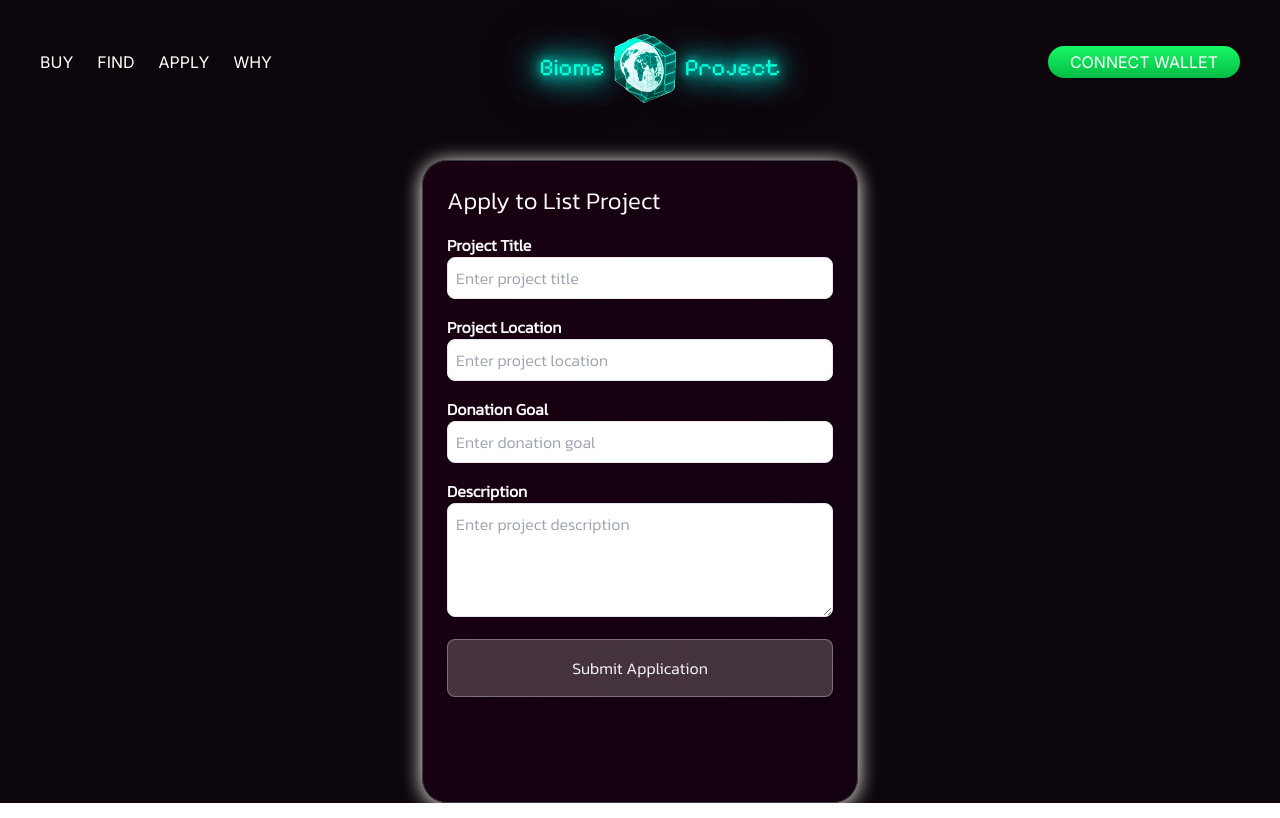
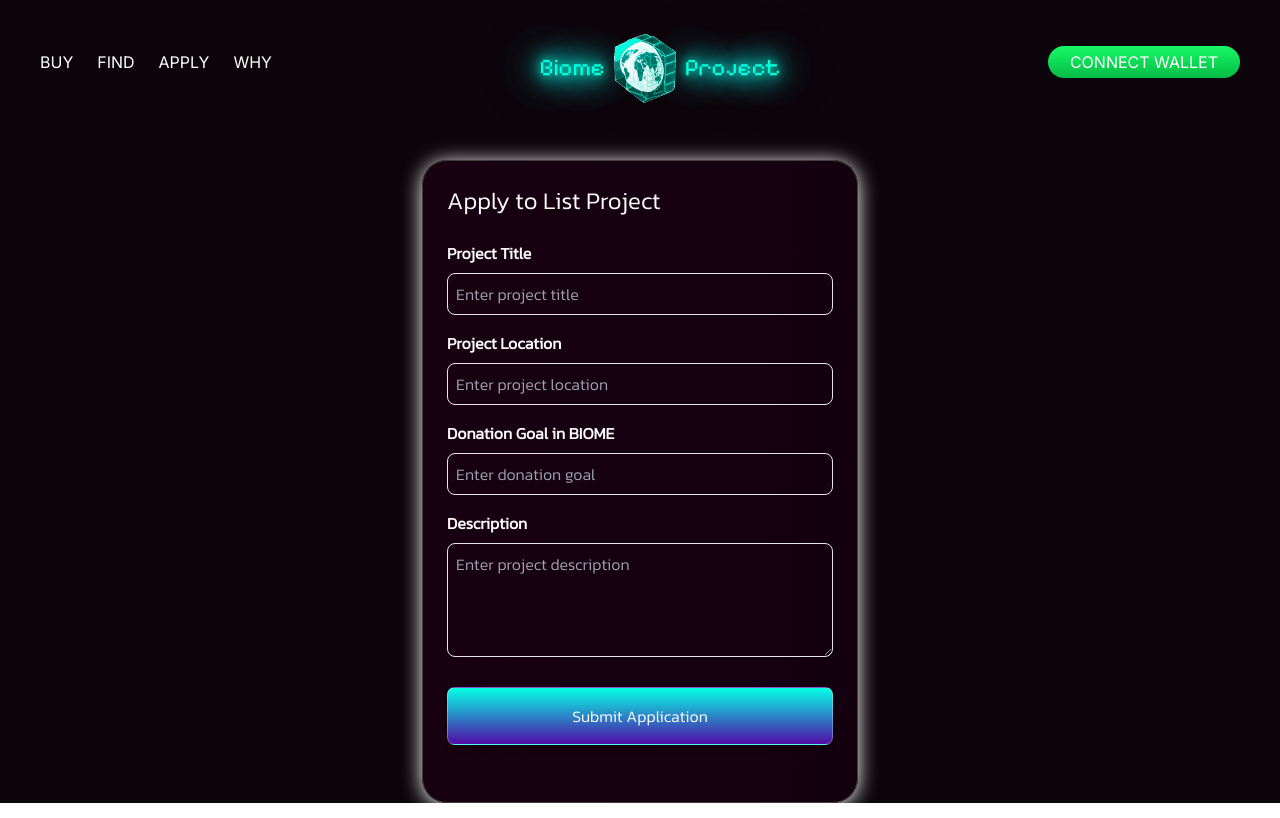
Before and after one commit to devtinapark/biome-project-deploy, a Next.js app: page / in a window 1280 px wide. Both pictures are taken after a click on the link "APPLY". Built offline with nearby package versions, Linux system fonts and the light colour scheme; what @joyid/ckb would draw is missing.

Commit message:
updated css and added apply component.

```diff
--- /dev/null
+++ b/app/components/NFTBox.jsx
@@ -0,0 +1,99 @@
+import React, { useState, useEffect } from 'react';
+
+const NFTBox = () => {
+  const [projectApply, setProjectApply] = useState({
+    title: '',
+    location: '',
+    goal: '',
+    desc: ''
+  });
+  const [successMessage, setSuccessMessage] = useState('');
+
+  const handleChange = (e) => {
+    setSuccessMessage('');
+    const { name, value } = e.target;
+    setProjectApply((prev) => ({ ...prev, [name]: value }));
+  };
+
+  const handleConfirmSend = () => {
+    // Save to local storage
+    localStorage.setItem('projectApplication', JSON.stringify(projectApply));
+
+    // Console log data
+    console.log('Project Application:', projectApply);
+
+    // Display success message
+    setSuccessMessage('Application submitted successfully!');
+
+    // Clear form
+    setProjectApply({
+      title: '',
+      location: '',
+      goal: '',
+      desc: ''
+    });
+  };
+
+  return (
+    <div className="project-box mx-auto p-6 rounded-lg">
+      <h1 className="text-2xl mb-6">Apply to List Project</h1>
+      <div className="mb-4">
+        <p className="font-bold">Project Title</p>
+        <input
+          type="text"
+          name="title"
+          className="w-full p-2 mt-2 border border-primary rounded-lg bg-transparent"
+          placeholder="Enter project title"
+          value={projectApply.title}
+          onChange={handleChange}
+        />
+      </div>
+      <div className="mb-4">
+        <p className="font-bold">Project Location</p>
+        <input
+          type="text"
+          name="location"
+          className="w-full p-2 mt-2 border border-primary rounded-lg bg-transparent"
+          placeholder="Enter project location"
+          value={projectApply.location}
+          onChange={handleChange}
+        />
+      </div>
+      <div className="mb-4">
+        <p className="font-bold">Donation Goal in BIOME</p>
+        <input
+          type="number"
+          name="goal"
+          className="w-full p-2 mt-2 border border-primary rounded-lg bg-transparent"
+          placeholder="Enter donation goal"
+          value={projectApply.goal}
+          onChange={handleChange}
+        />
+      </div>
+      <div className="mb-4">
+        <p className="font-bold">Description</p>
+        <textarea
+          name="desc"
+          className="w-full p-2 mt-2 border border-primary rounded-lg bg-transparent"
+          rows="4"
+          placeholder="Enter project description"
+          value={projectApply.desc}
+          onChange={handleChange}
+        ></textarea>
+      </div>
+      <button
+        onClick={handleConfirmSend}
+        className="mt-6 flex flex-row items-center justify-around w-full bg-white bg-opacity-20 rounded-lg shadow-md backdrop-filter backdrop-blur-md border border-white border-opacity-30 p-4"
+        style={{
+          background: 'linear-gradient(#05FFE6, #510CA7)',
+        }}>
+        Submit Application
+      </button>
+      {successMessage && (
+        <p className="text-green-500 mt-2">{successMessage}</p>
+      )}
+    </div>
+  );
+};
+
+export default NFTBox;
--- a/app/page.jsx
+++ b/app/page.jsx
@@ -7,6 +7,7 @@ import { Kanit, Pixelify_Sans } from 'next/font/google'
 import { NibiruTxClient, NibiruQuerier, Chain, newSignerFromMnemonic, Testnet } from '@nibiruchain/nibijs';
 import { coins } from "@cosmjs/proto-signing"
 import logo from "../public/biom_logo.gif";
+import NFTBox from "./components/NFTBox";
 
 const mnemonic = "lemon physical muscle room only eye express crouch tree moral unaware pyramid boost proof mom cabin pave fade glare cinnamon detect juice cruel palace";
 const kanit = Kanit({
@@ -178,17 +179,32 @@ export default function Home() {
           const querier = await NibiruQuerier.connect(CHAIN.endptTm);
           const signer = await newSignerFromMnemonic(mnemonic);
           const txClient = await NibiruTxClient.connectWithSigner(CHAIN.endptTm, signer);
-          const [{ address: fromAddr }] = await signer.getAccounts()
+          const [{ address: fromAddr }] = await signer.getAccounts();
+
           const formattedBuyBalance = Math.round(buyBalance * 1000000);
-          const tokens = coins(formattedBuyBalance, "unibi");
-          const toAddr = "nibi1yxm7x2snd0mmymt6qg3dcn269vu5pvz8gcff3v"; //bank_wallet
-          const txResp = await txClient.sendTokens(fromAddr, toAddr, tokens, 5000);
-          console.log('buyBalance', buyBalance, 'Transaction Response:', txResp);
+          const tokens1 = coins(formattedBuyBalance, "unibi");
+          const toAddr1 = "nibi1yxm7x2snd0mmymt6qg3dcn269vu5pvz8gcff3v"; // bank_wallet
+
+          // Transfer unibi tokens to bank address
+          const txResp1 = await txClient.sendTokens(fromAddr, toAddr1, tokens1, 5000);
+          console.log('buyBalance', buyBalance, 'unibi Transaction Response:', txResp1);
+
+          if (txResp1.code === 0) { // Assuming '0' means success; adjust as necessary
+            const tokens2 = coins(formattedBuyBalance, "tf/nibi17d52wdz2a09vw93jf570d6w505pv3exn4nwzxnm2k2h9my9u4xesukcarj/biome"); // biome
+            const toAddr2 = "nibi1k9cfgjcc7fverv209jgekkw60hm76y6k0mu60a"; // main_wallet
+
+            // Transfer biome tokens to main wallet address
+            const txResp2 = await txClient.sendTokens(fromAddr, toAddr2, tokens2, 5000);
+            console.log('buyBalance', buyBalance, 'biome Transaction Response:', txResp2);
+          } else {
+            console.error('Failed to transfer unibi tokens:', txResp1.rawLog);
+          }
         } catch (error) {
           console.error('Failed to transfer tokens:', error);
         }
       }
     };
+
 
     // const handleConfirmBuy2 = async () => {
     //   try {
@@ -232,16 +248,19 @@ export default function Home() {
 
     return (
       <div className="coin-box mx-auto p-6 rounded-lg">
-        <h1 className="text-2xl mb-4">Buy Biome</h1>
+        <h1 className="text-2xl mb-6">Buy Biome</h1>
         <div className="mb-4">
           <p className="font-bold">My Balance</p>
+          <div className="flex flex-col p-2 my-2 border border-primary rounded-lg z-1">
+            {balance} UNIBI
+          </div>
           <div className="flex flex-col p-2 border border-primary rounded-lg z-1">
-            {balance} UNIBI
+            {biomeBalance} BIOME
           </div>
         </div>
         <div className="mb-4">
           <p className="font-bold">Buy Biome</p>
-          <div className="flex flex-col p-2 border border-primary rounded-lg relative">
+          <div className="flex flex-col p-2 my-2 border border-primary rounded-lg relative">
             <input
               type="text"
               className="bg-transparent w-full pr-10" // Add padding to the right to accommodate buttons
@@ -263,9 +282,14 @@ export default function Home() {
             </button>
           </div>
         </div>
-        <div className="mt-4 flex flex-row items-center justify-around w-full bg-white bg-opacity-20 rounded-lg shadow-md backdrop-filter backdrop-blur-md border border-white border-opacity-30 p-4">
-          <button onClick={() => handleConfirmBuy()}>Confirm Buy</button>
-        </div>
+        <button
+        className="mt-10 flex flex-row items-center justify-around w-full bg-white bg-opacity-20 rounded-lg shadow-md backdrop-filter backdrop-blur-md border border-white border-opacity-30 p-4"
+        style={{
+            background: 'linear-gradient(#05FFE6, #510CA7)',
+          }}
+          onClick={() => handleConfirmBuy()}>
+          Confirm Buy
+        </button>
         {errorMessage && <p className="mt-2 text-red-500">{errorMessage}</p>}
       </div>
     );
@@ -314,10 +338,10 @@ export default function Home() {
 
     return (
       <div className="project-box mx-auto p-6 rounded-lg">
-        <h1 className="text-2xl mb-4">Support Project</h1>
+        <h1 className="text-2xl mb-6">Support Project</h1>
         <div className="mb-4">
           <p className="font-bold">Project Title</p>
-          <div className="flex flex-col p-2 border border-primary rounded-lg z-1">
+          <div className="flex flex-col p-2 my-2 border border-primary rounded-lg z-1">
             <ul>
               <li>Location: {project.city}</li>
               <li>Description: {project.description}</li>
@@ -327,13 +351,13 @@ export default function Home() {
         </div>
         <div className="mb-4">
           <p className="font-bold">My Balance</p>
-          <div className="flex flex-col p-2 border border-primary rounded-lg z-1">
+          <div className="flex flex-col p-2 my-2 border border-primary rounded-lg z-1">
             {biomeBalance} BIOME
           </div>
         </div>
         <div className="mb-4">
           <p className="font-bold">Send Biome</p>
-          <div className="flex flex-col p-2 border border-primary rounded-lg relative">
+          <div className="flex flex-col p-2 my-2 border border-primary rounded-lg relative">
             <input
               type="text"
               className="bg-transparent w-full pr-10" // Add padding to the right to accommodate buttons
@@ -355,7 +379,7 @@ export default function Home() {
             </button>
           </div>
         </div>
-        <div className="mt-4 flex flex-row items-center justify-around w-full bg-white bg-opacity-20 rounded-lg shadow-md backdrop-filter backdrop-blur-md border border-white border-opacity-30 p-4">
+        <div className="mt-10 flex flex-row items-center justify-around w-full bg-white bg-opacity-20 rounded-lg shadow-md backdrop-filter backdrop-blur-md border border-white border-opacity-30 p-4">
           <button onClick={() => handleConfirmSend()}>Confirm Send</button>
         </div>
         {errorMessage2 && <p className="mt-2 text-red-500">{errorMessage2}</p>}
@@ -363,50 +387,9 @@ export default function Home() {
     );
   };
 
-  const NFTBox = () => (
-    <div className="project-box mx-auto p-6 rounded-lg">
-      <h1 className="text-2xl mb-4">Apply to List Project</h1>
-      <div className="mb-4">
-        <p className="font-bold">Project Title</p>
-        <input
-          type="text"
-          className="w-full p-2 border border-primary rounded-lg"
-          placeholder="Enter project title"
-        />
-      </div>
-      <div className="mb-4">
-        <p className="font-bold">Project Location</p>
-        <input
-          type="text"
-          className="w-full p-2 border border-primary rounded-lg"
-          placeholder="Enter project location"
-        />
-      </div>
-      <div className="mb-4">
-        <p className="font-bold">Donation Goal</p>
-        <input
-          type="number"
-          className="w-full p-2 border border-primary rounded-lg"
-          placeholder="Enter donation goal"
-        />
-      </div>
-      <div className="mb-4">
-        <p className="font-bold">Description</p>
-        <textarea
-          className="w-full p-2 border border-primary rounded-lg"
-          rows="4"
-          placeholder="Enter project description"
-        ></textarea>
-      </div>
-      <div className="mt-4 flex flex-row items-center justify-around w-full bg-white bg-opacity-20 rounded-lg shadow-md backdrop-filter backdrop-blur-md border border-white border-opacity-30 p-4">
-        <button onClick={() => handleConfirmSend()}>Submit Application</button>
-      </div>
-    </div>
-  );
-
   const Why = () => (
     <div className="coin-box mx-auto p-6 rounded-lg">
-      <h1 className="text-2xl mb-4">My Story</h1>
+      <h1 className="text-2xl mb-6">My Story</h1>
       <h2>Why BiomeProject?</h2>
       {/* Add NFT content here */}
     </div>
```
